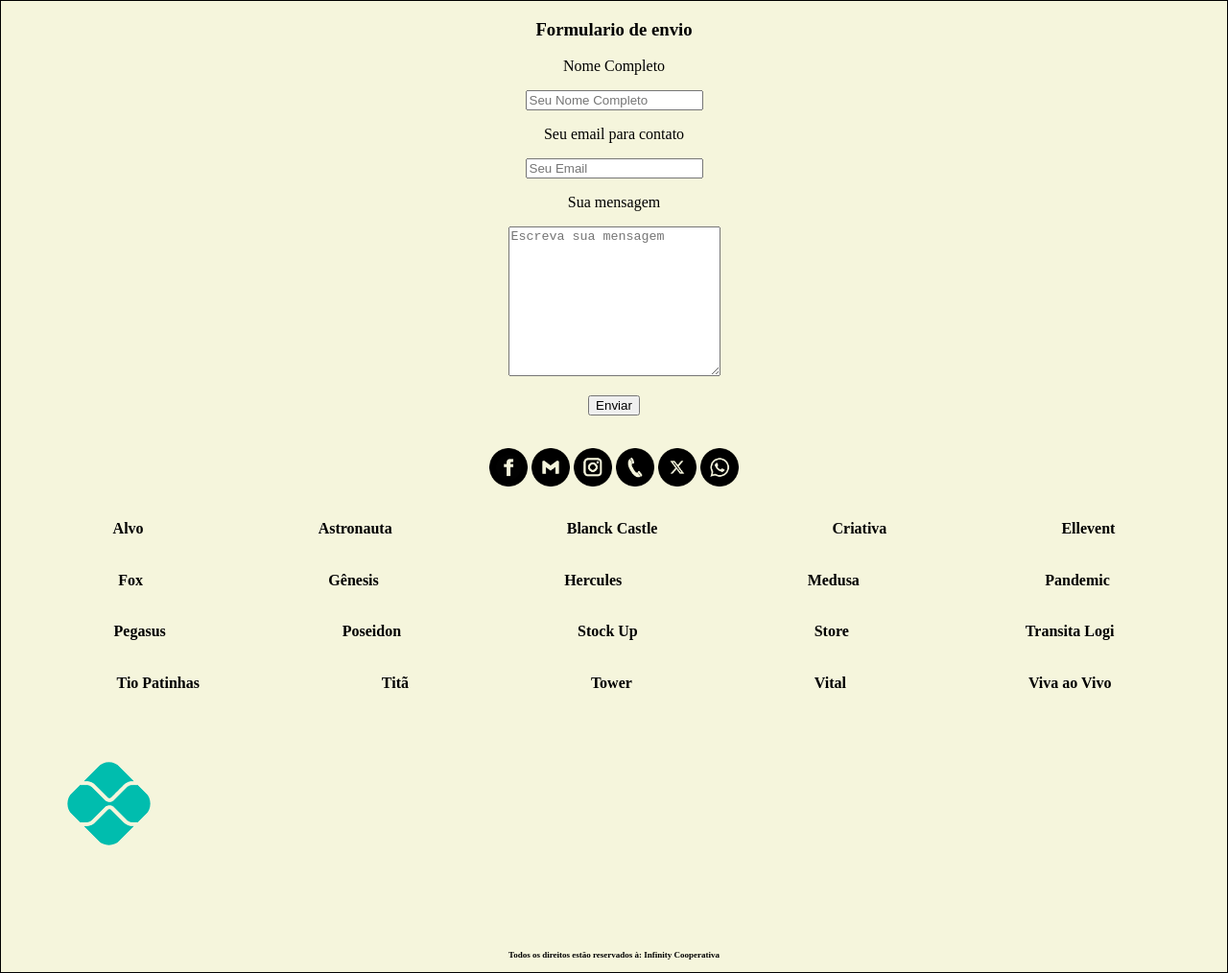
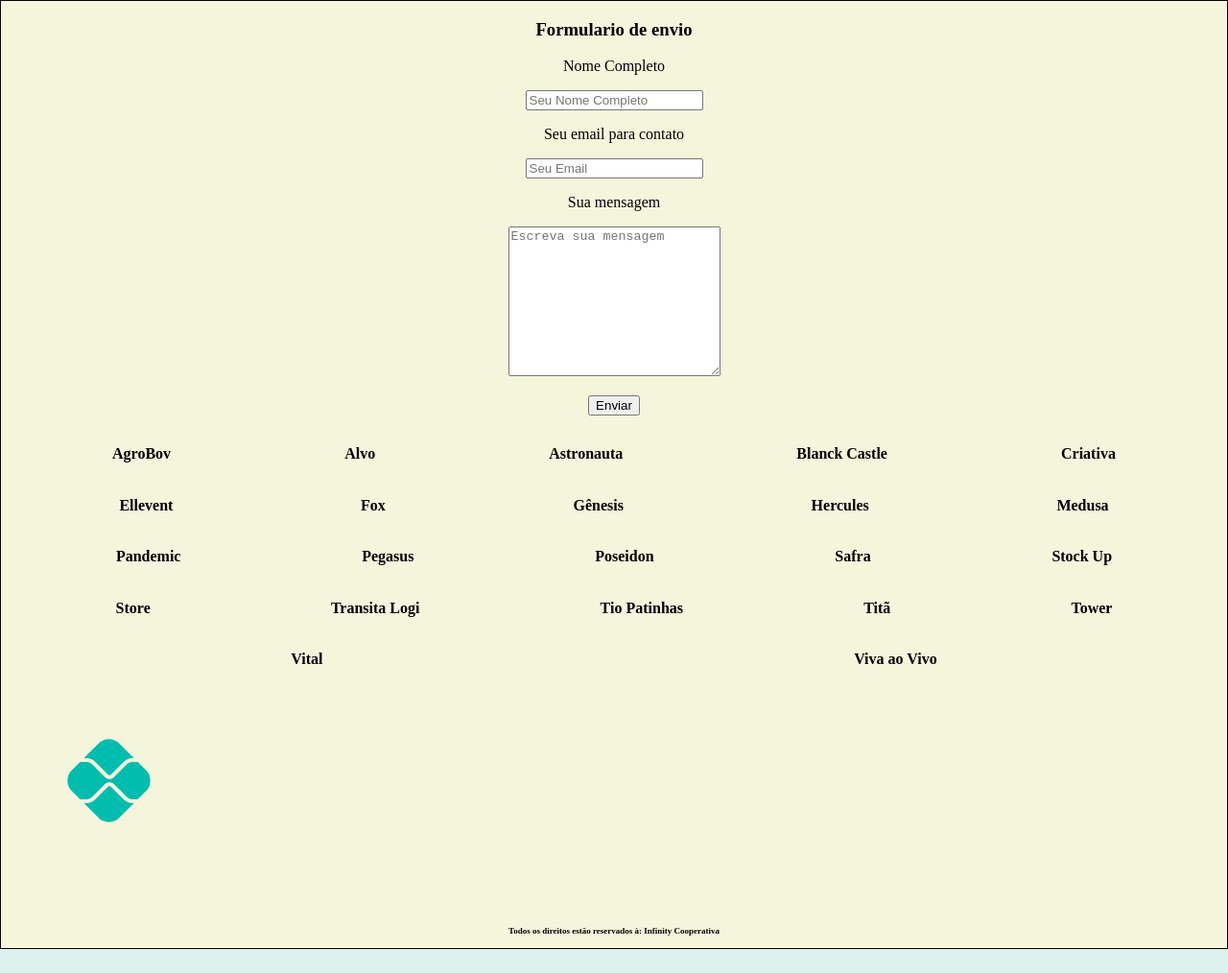
Before and after one commit to InfinityCooperative/Ollympus, a plain HTML site: page index.html in a window 1280 px wide. Shown: the part 477-1491 px from the top of the page at 96% size. After the commit the page ends 1466 px from the top, so only its background shows below. Drawn offline with Linux system fonts and the light colour scheme.

Commit message:
Update index.html

```diff
--- a/index.html
+++ b/index.html
@@ -30,46 +30,40 @@
             <input type="hidden" name="redirectTo" value="https://infinitycooperative.github.io/pagina-de-agradecimento-ollympus/">
             <input type="submit" value="Enviar" class="botaoenv"/>
         </form>
-           <br>
-           <p>
-            <a href="facebook"><img src="imagens/face pt.avif" class="imagem"></a>
-            <a href="mailto:ollympus2.0@gmail.com"><img src="imagens/gmail pt.avif" class="imagem"></a>
-            <a href=""><img src="imagens/instagram pt.avif" class="imagem"></a>
-            <a href="tel:+5518997981868"><img src="imagens/telefone pt.avif" class="imagem"></a>
-            <a href=""><img src="imagens/x pt.avif" class="imagem"></a>
-            <a href="https://wa.me/+5518997981868"><img src="imagens/whatsapp pt.avif" class="imagem"></a>
-        </p>
-                           </div>
                     <div class="container">
                         <div class="nomes">
+                        <a href="https://infinitycooperative.github.io/AgroBov/" class="cooperacao1" alt="AgroBov"><h4>AgroBov</h4></a>
                         <a href="https://infinitycooperative.github.io/Alvo/" class="cooperacao1" alt="Alvo"><h4>Alvo</h4></a>
                         <a href="https://infinitycooperative.github.io/Astronauta/" class="cooperacao1" alt="Astronauta"><h4>Astronauta</h4></a>
                         <a href="https://infinitycooperative.github.io/Blanck_Castle/" class="cooperacao1" alt="Blanck Castle"><h4>Blanck Castle</h4></a>
                         <a href="https://infinitycooperative.github.io/Creativa/" class="cooperacao1" alt="Criativa"><h4>Criativa</h4></a>
-                        <a href="https://infinitycooperative.github.io/Ellevent/" class="cooperacao1" alt="Ellevent"><h4>Ellevent</h4></a>
                         </div>
                         <div class="nomes">
+                        <a href="https://infinitycooperative.github.io/Ellevent/" class="cooperacao1" alt="Ellevent"><h4>Ellevent</h4></a>
                         <a href="https://infinitycooperative.github.io/Fox/" class="cooperacao2" alt="Fox"><h4>Fox</h4></a>
                         <a href="https://infinitycooperative.github.io/Genesis/" class="cooperacao2" alt="Gênesis"><h4>Gênesis</h4></a>
                         <a href="https://infinitycooperative.github.io/Hercules/" class="cooperacao2" alt="Hercules"><h4>Hercules</h4></a>
                         <a href="https://infinitycooperative.github.io/Medusa/" class="cooperacao2" alt="Medusa"><h4>Medusa</h4></a>
-                        <a href="https://infinitycooperative.github.io/Pandemic/" class="cooperacao2" alt="Ollympus"><h4>Pandemic</h4></a>
                         </div>
                         <div class="nomes">
+                        <a href="https://infinitycooperative.github.io/Pandemic/" class="cooperacao3" alt="Pandemic"><h4>Pandemic</h4></a>
                         <a href="https://infinitycooperative.github.io/Pegasus/" class="cooperacao3" alt="Pegasus"><h4>Pegasus</h4></a>
                         <a href="https://infinitycooperative.github.io/Poseidon/" class="cooperacao3" alt="Poseidon"><h4>Poseidon</h4></a>
+                        <a href="https://infinitycooperative.github.io/Safra/" class="cooperacao1" alt="Safra"><h4>Safra</h4></a>
                         <a href="https://infinitycooperative.github.io/Stock_up/" class="cooperacao3" alt="Stock Up"><h4>Stock Up</h4></a>
+                        </div>
+                        <div class="nomes">
                         <a href="https://infinitycooperative.github.io/Store/" class="cooperacao3" alt="Store"><h4>Store</h4></a>
                         <a href="https://infinitycooperative.github.io/Transita_logi/" class="cooperacao4" alt="Transita Logi"><h4>Transita Logi</h4></a>
-                        </div>
-                        <div class="nomes">
                         <a href="https://infinitycooperative.github.io/Tio_patinhas/" class="cooperacao4" alt="Tio Patinhas"><h4>Tio Patinhas</h4></a>
                         <a href="https://infinitycooperative.github.io/Tita/" class="cooperacao4" alt="Titã"><h4>Titã</h4></a>
                         <a href="https://infinitycooperative.github.io/Tower/" class="cooperacao4" alt="Tower"><h4>Tower</h4></a>
+                        </div>
+                        <div class="nomes">
                         <a href="https://infinitycooperative.github.io/Vital/" class="cooperacao4" alt="Vital"><h4>Vital</h4></a>
                         <a href="https://infinitycooperative.github.io/Viva_ao_vivo/" class="cooperacao4" alt="Viva ao Vivo"><h4>Viva ao Vivo</h4></a>
                         </div>
-                </div>
+                    </div>
 
                     <a href="https://infinitycooperative.github.io/Doacoes/"><img src="imagens/icon pix.avif" alt="Pix" class="doacao"></a>
                     <h6 class=direitos>Todos os direitos estão reservados à: Infinity Cooperativa</h6>
```
